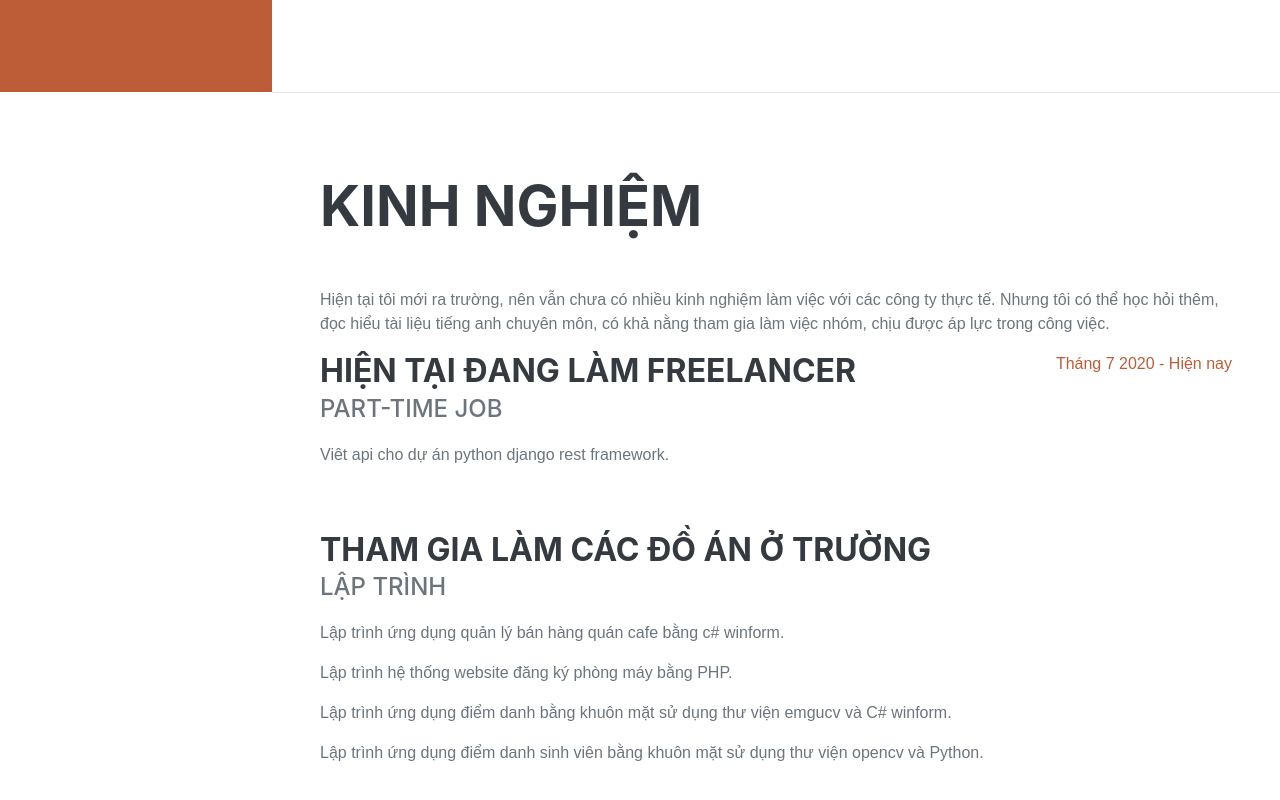
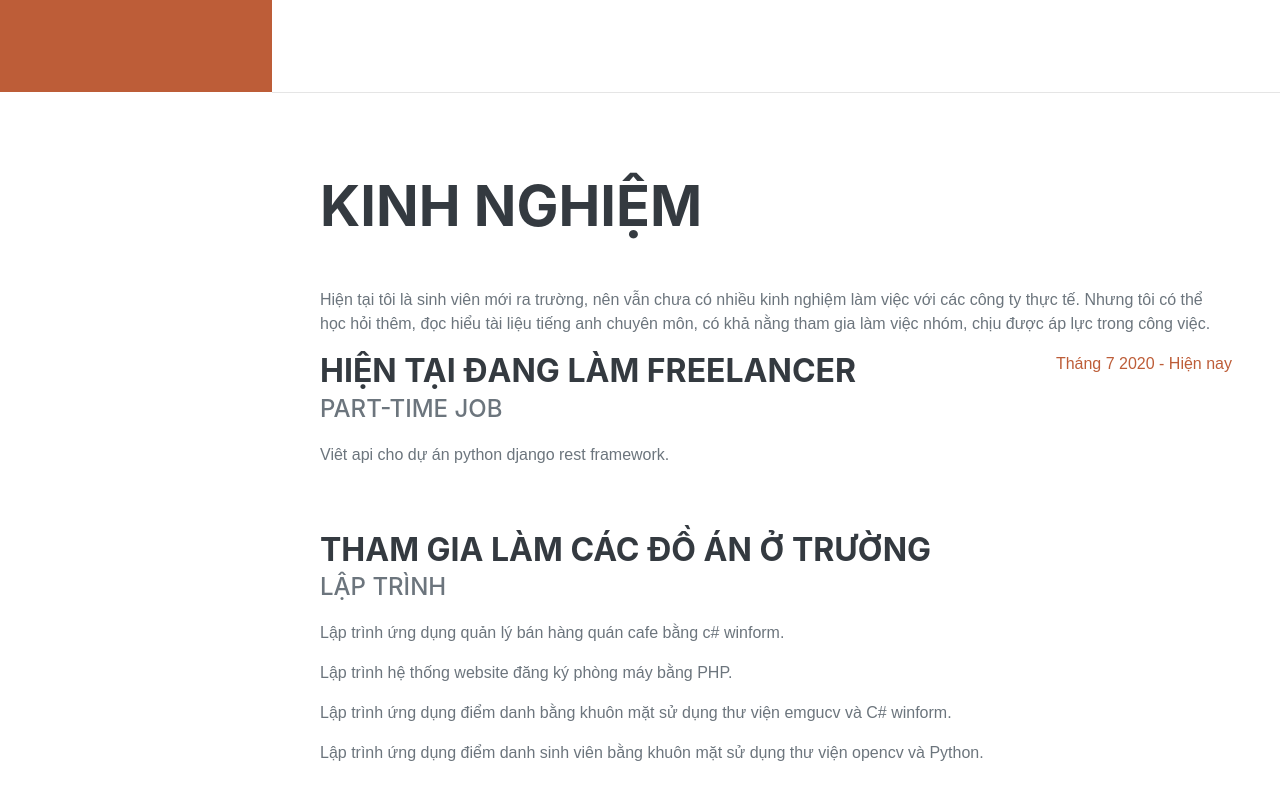
Before and after one commit to lieuhongthai/lieuhongthai.github.io, a plain HTML site: page index2.html in a window 1280 px wide. Shown: the part 708-1508 px from the top of the page. Drawn offline with nearby package versions, Linux system fonts and the light colour scheme; a web font is replaced by a local one.

Commit message:
Update index2.html

```diff
--- a/index2.html
+++ b/index2.html
@@ -64,7 +64,7 @@
             <section class="resume-section" id="experience">
                 <div class="resume-section-content">
                     <h2 class="mb-5">Kinh nghiệm</h2>
-                    <p>Hiện tại tôi mới ra trường, nên vẫn chưa có nhiều kinh nghiệm làm việc với các công ty thực tế. Nhưng tôi có thể học hỏi thêm, đọc hiểu tài liệu tiếng anh chuyên môn, có khả nằng tham gia làm việc nhóm, chịu được áp lực trong công việc.</p>
+                    <p>Hiện tại tôi là sinh viên mới ra trường, nên vẫn chưa có nhiều kinh nghiệm làm việc với các công ty thực tế. Nhưng tôi có thể học hỏi thêm, đọc hiểu tài liệu tiếng anh chuyên môn, có khả nằng tham gia làm việc nhóm, chịu được áp lực trong công việc.</p>
                     <div class="d-flex flex-column flex-md-row justify-content-between mb-5">
                         <div class="flex-grow-1">
                             <h3 class="mb-0">Hiện tại đang làm freelancer</h3>
```
